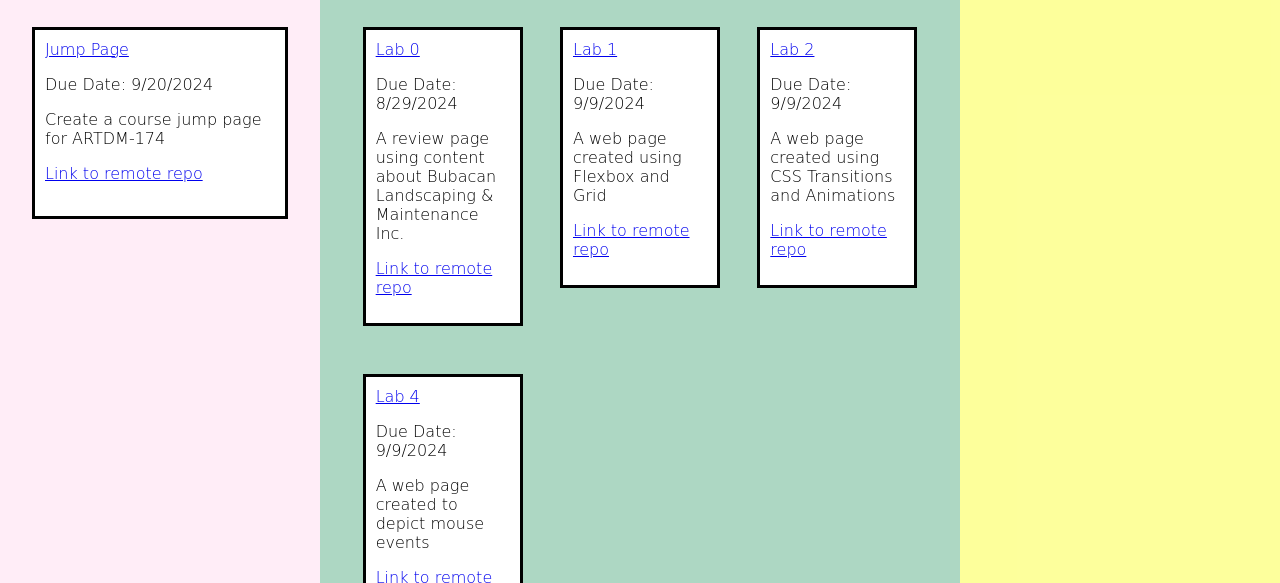
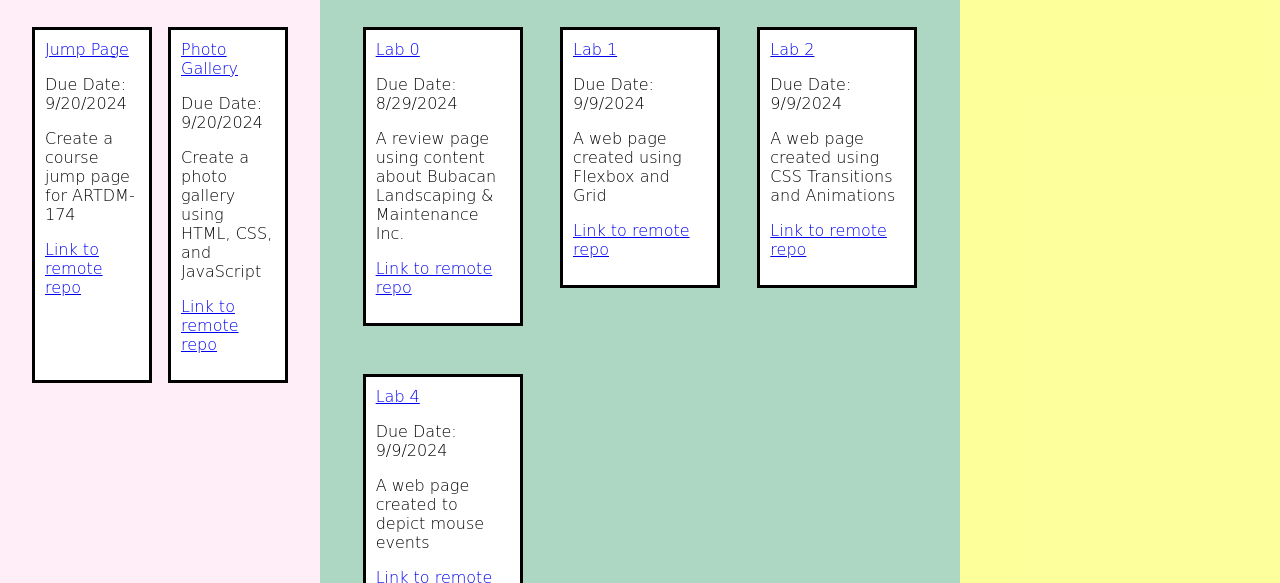
Before and after one commit to cyxnidelxced/project1, a plain HTML site: page project1/index.html in a window 1280 px wide. Shown: the part 668-1251 px from the top of the page. Drawn offline with Linux system fonts and the light colour scheme; a web font is replaced by a local one.

Commit message:
Update index.html

```diff
--- a/project1/index.html
+++ b/project1/index.html
@@ -36,6 +36,13 @@
                 <p>Due Date: 9/20/2024</p>
                 <p>Create a course jump page for ARTDM-174</p>
                 <p><a href="https://github.com/cyxnidelxced/project1.git" title="" target="_blank">Link to remote repo</a></p>
+            </li>
+
+            <li><a href="../project2/index.html" title="Project 1" target="_blank">Photo Gallery</a>
+              <p>Due Date: 9/20/2024</p>
+              <p>Create a photo gallery using HTML, CSS, and JavaScript</p>
+              <p><a href="https://github.com/cyxnidelxced/project2.git" title="" target="_blank">Link to remote repo</a></p>
+          </li>
           </ol>
         </section>
 
```
